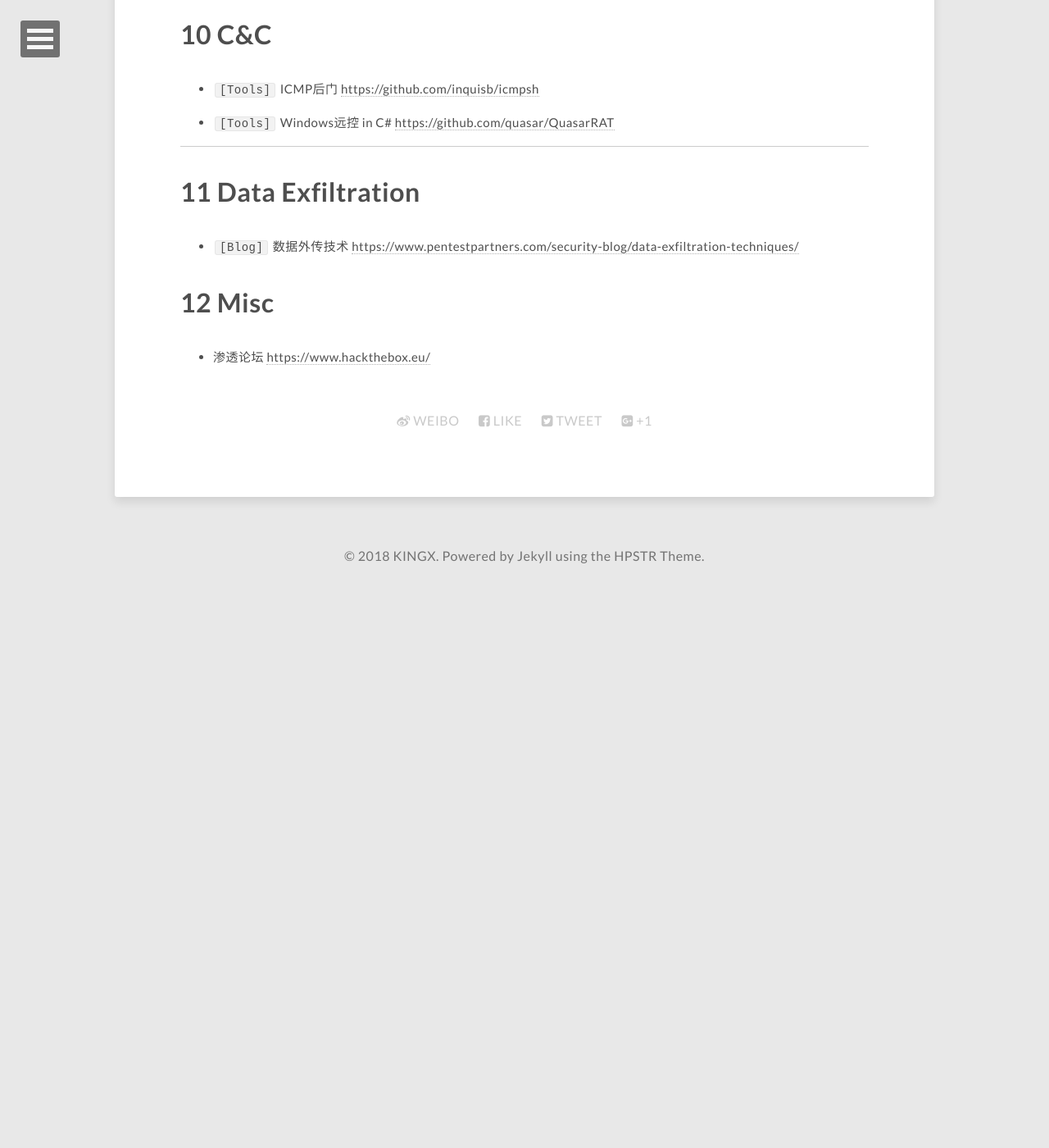
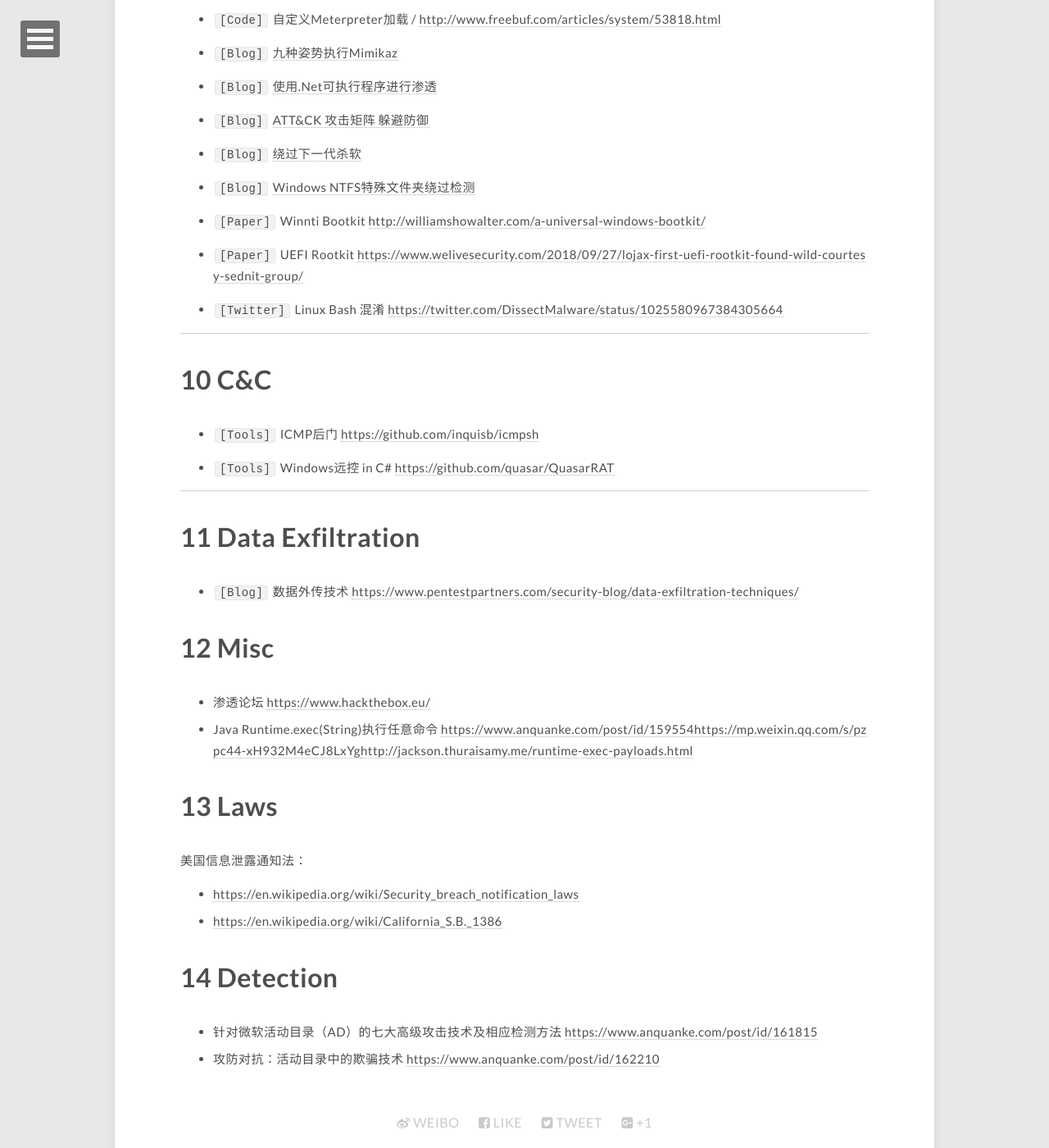
Before and after one commit to kxcode/kxcode.github.io, a Jekyll site: the page built from pentest-tools/index.md, in a window 1280 px wide and 1400 px high, scrolled down 3178 px. Shown: the whole window at 82% size. Built offline with Jekyll 4.4.1, drawn with Linux system fonts in a browser that asks for light colours; nearby versions of some CDN libraries; comment, search, counter and statistics services are not loaded; before the commit the page ends 3897 px from its top, so only the background shows below that; some of the changed text lies outside the part shown.

```diff
--- a/pentest-tools/index.md
+++ b/pentest-tools/index.md
@@ -7,17 +7,17 @@ image:
 share: true
 ---
 
-# 0 Framework
+# 0 Framework 攻击框架
 
 - `[Tool]` Utilities for MITRE™ ATT&CK <https://github.com/nshalabi/ATTACK-Tools>
 
 ---
 
-# 1 Reconnaissance
+# 1 Reconnaissance 信息搜集
 
 ---
 
-# 2 Entry
+# 2 Entry 入口突破
 
 ## 2.1 Phishing
 
@@ -38,17 +38,19 @@ share: true
 
 ----
 
-# 3 Exploit
+# 3 Exploit 漏洞利用
 
 - `[Tools]` PE文件转为Shellcode / <https://github.com/hasherezade/pe_to_shellcode>
 
 ----
 
-# 4 Privilege Escalation
+# 4 Privilege Escalation 权限提升
 
 - `[Cheatsheet]` Windows提权笔记 <https://xz.aliyun.com/t/2519>
 
 - `[Cheatsheet]` Windows提权小抄 <https://guif.re/windowseop>
+
+- `[Cheatsheet]` Windows本地提权技巧 <http://payloads.online/archivers/2018-10-08/1>
 
 - `[Cheatsheet]` Linux提权小抄 <https://guif.re/linuxeop>
 
@@ -62,9 +64,11 @@ share: true
 
 - `[Cheatsheet]` Linux sudo滥用提权 <http://touhidshaikh.com/blog/?p=790>
 
+- `[Blog]` 深入解读MS14-068漏洞：微软精心策划的后门？<http://www.freebuf.com/vuls/56081.html>
+
 ----
 
-# 5 Persistent
+# 5 Persistent 持久化后门
 
 - `[Tools]` Gray Dragon .NET应用Runtime注入工具 / <https://www.digitalbodyguard.com/graydragon.html>
 
@@ -83,6 +87,10 @@ share: true
 
 - 命令执行 Living off the Land <https://github.com/api0cradle/LOLBAS>
 
+- C# 后渗透测试库 SharpSploit 介绍 <https://posts.specterops.io/introducing-sharpsploit-a-c-post-exploitation-library-5c7be5f16c51>
+
+- `[Blog]` Windows执行命令和下载文件总结 <https://www.cnblogs.com/17bdw/p/8550189.html>
+
 ### Linux
 
 - 纯Bash实现的后渗透工具 / <https://github.com/TheSecondSun/Bashark/>
@@ -90,7 +98,7 @@ share: true
 ----
 
 
-# 8 Letaral Movement
+# 8 Letaral Movement 横向移动、内网渗透
 
 - `[Usage]` NMap空闲隐蔽扫描 https://nmap.org/book/idlescan.html
 
@@ -98,9 +106,16 @@ share: true
 
 - `[Tools]` Responder NetBIOS名称欺骗和LLMNR欺骗 <https://github.com/SpiderLabs/Responder>
 
+- `[Tools]` NTLM Relay 攻击 Exchange Web Services <https://github.com/Arno0x/NtlmRelayToEWS>
+
+- `[Tools]` SMB中间人劫持 <https://github.com/quickbreach/SMBetray>
+
+
 ----
 
-# 9 Defense Evasion
+# 9 Defense Evasion 绕过检测
+
+- `[Book]` [效果不错的免杀，使用C#绕过杀毒软件](https://github.com/DamonMohammadbagher/eBook-BypassingAVsByCSharp)
 
 - `[Tool]` 生成免杀的Metasploit Payload / <https://github.com/Veil-Framework/Veil>
 
@@ -110,14 +125,17 @@ share: true
 
 - `[Blog]` [使用.Net可执行程序进行渗透](https://www.peew.pw/blog/2017/12/4/writing-net-executables-for-penteters-part-2)
 
-- `[Book]` [使用C#绕过杀毒软件](https://github.com/DamonMohammadbagher/eBook-BypassingAVsByCSharp)
-
 - `[Blog]` [ATT&CK 攻击矩阵 躲避防御](https://www.redcanary.com/blog/active-breach-evading-defenses/)
 
 - `[Blog]` [绕过下一代杀软](https://curtbraz.blogspot.com/2018/08/bypassing-next-gen-av-during-pentest.html)
 
 - `[Blog]` [Windows NTFS特殊文件夹绕过检测](https://xz.aliyun.com/t/2539)
 
+- `[Paper]` Winnti Bootkit <http://williamshowalter.com/a-universal-windows-bootkit/>
+
+- `[Paper]` UEFI Rootkit <https://www.welivesecurity.com/2018/09/27/lojax-first-uefi-rootkit-found-wild-courtesy-sednit-group/>
+
+- `[Twitter]` Linux Bash 混淆 <https://twitter.com/DissectMalware/status/1025580967384305664>
 
 ----
 
@@ -137,3 +155,17 @@ share: true
 # 12 Misc
 
 - 渗透论坛 <https://www.hackthebox.eu/>
+- Java Runtime.exec(String)执行任意命令 <https://www.anquanke.com/post/id/159554><https://mp.weixin.qq.com/s/pzpc44-xH932M4eCJ8LxYg><http://jackson.thuraisamy.me/runtime-exec-payloads.html>
+
+
+# 13 Laws
+
+美国信息泄露通知法：
+- <https://en.wikipedia.org/wiki/Security_breach_notification_laws>
+- <https://en.wikipedia.org/wiki/California_S.B._1386>
+
+
+# 14 Detection
+
+- 针对微软活动目录（AD）的七大高级攻击技术及相应检测方法 <https://www.anquanke.com/post/id/161815>
+- 攻防对抗：活动目录中的欺骗技术 <https://www.anquanke.com/post/id/162210>
```
Also changed, not shown: other parts of pentest-tools/index.md (+1 -1 lines), latest-vulns/index.md (+23 -1 lines), links/index.md (+6 -2 lines).
